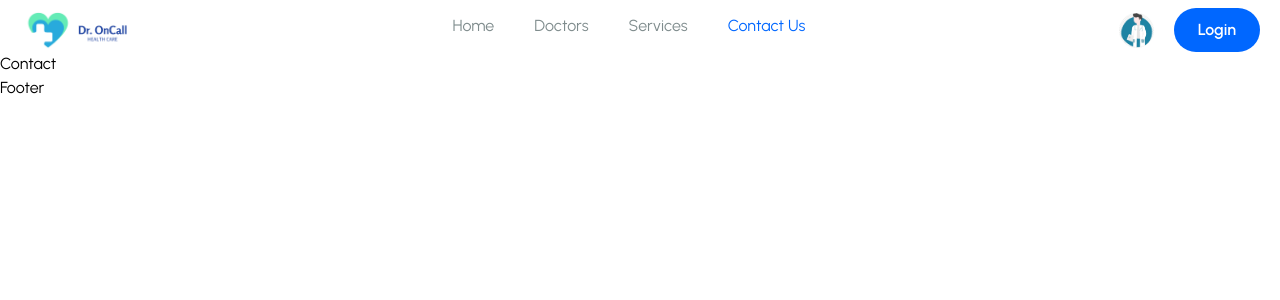
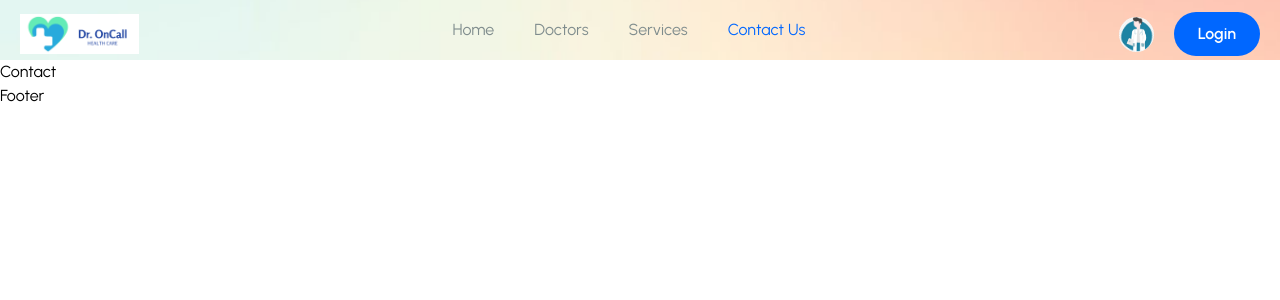
Before and after one commit to RavinduKavinda/doctor-appointment-booking, a React (Vite) app in the folder frontend/: page /contact in a window 1280 px wide. Shown: the top 300 px of the page. Built offline with nearby package versions, Linux system fonts and the light colour scheme; a web font is replaced by a local one.

Commit message:
header bg

```diff
--- a/frontend/src/index.css
+++ b/frontend/src/index.css
@@ -21,6 +21,9 @@
     .text_para{
         @apply text-[18px] leading-[30px] font-[400] text-textColor mt-[18px];
     }
+    .header{
+        @apply bg-[url('./assets/images/bgNav.png')] bg-no-repeat bg-cover bg-center w-full h-[60px] leading-[100px];
+    }
 }
 
 @media only screen and (max-width: 1024px) {
```
